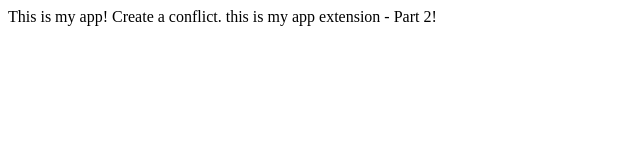
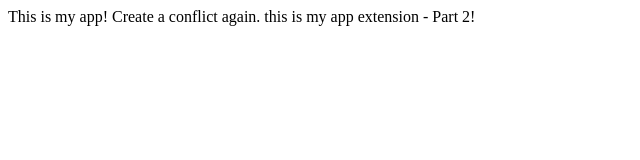
Before and after one commit to cmarotti/Git_Tutorial, a plain HTML site: page index.html in a window 1280 px wide. Shown: the full height of the page, 0-640 px from the left. Drawn offline with Linux system fonts and the light colour scheme.

Commit message:
added second test merge

```diff
--- a/index.html
+++ b/index.html
@@ -5,7 +5,7 @@
     </title>
 </head>
 <body>
-        This is my app! Create a conflict.
+        This is my app! Create a conflict again.
         this is my app extension - Part 2!
 </body>
 
```
